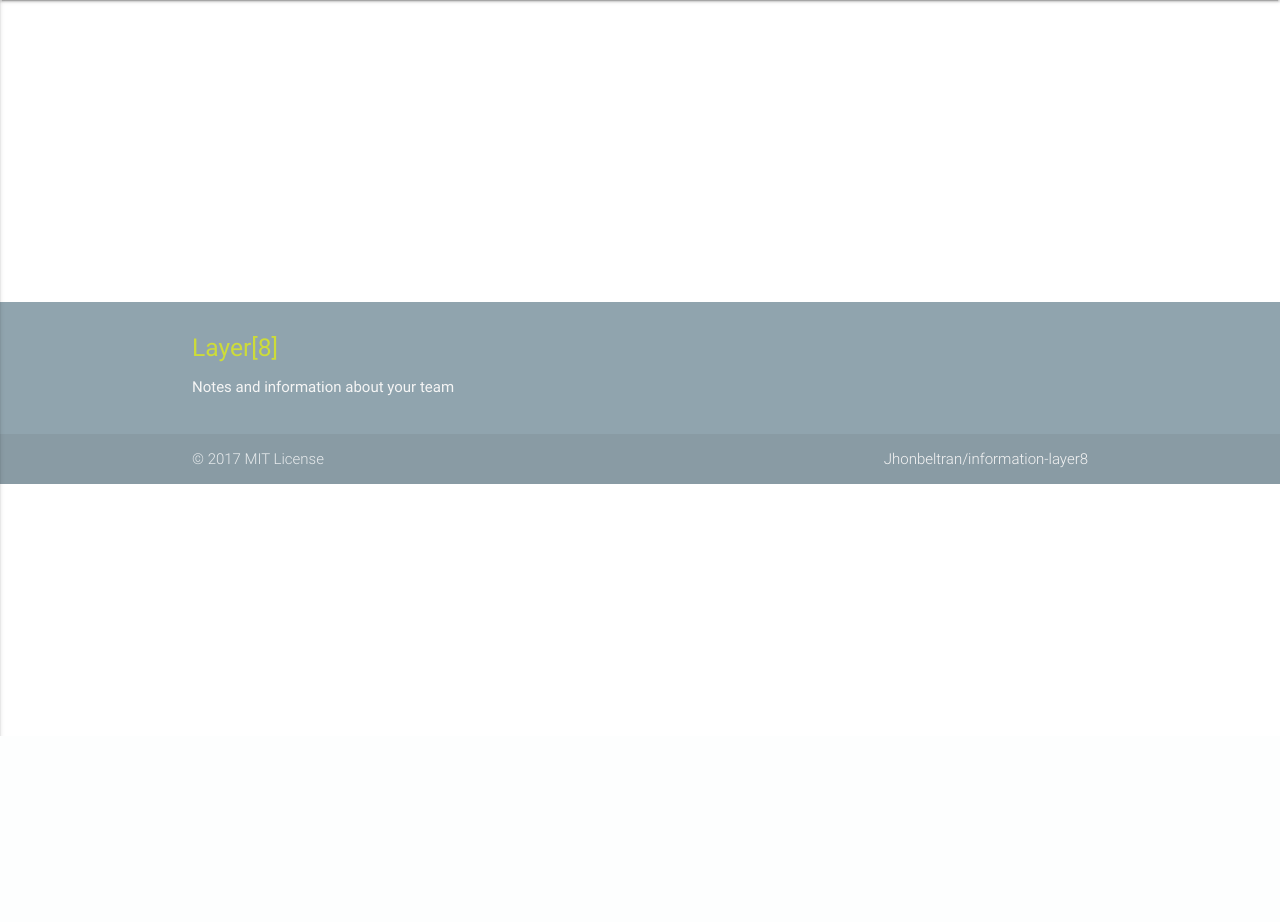
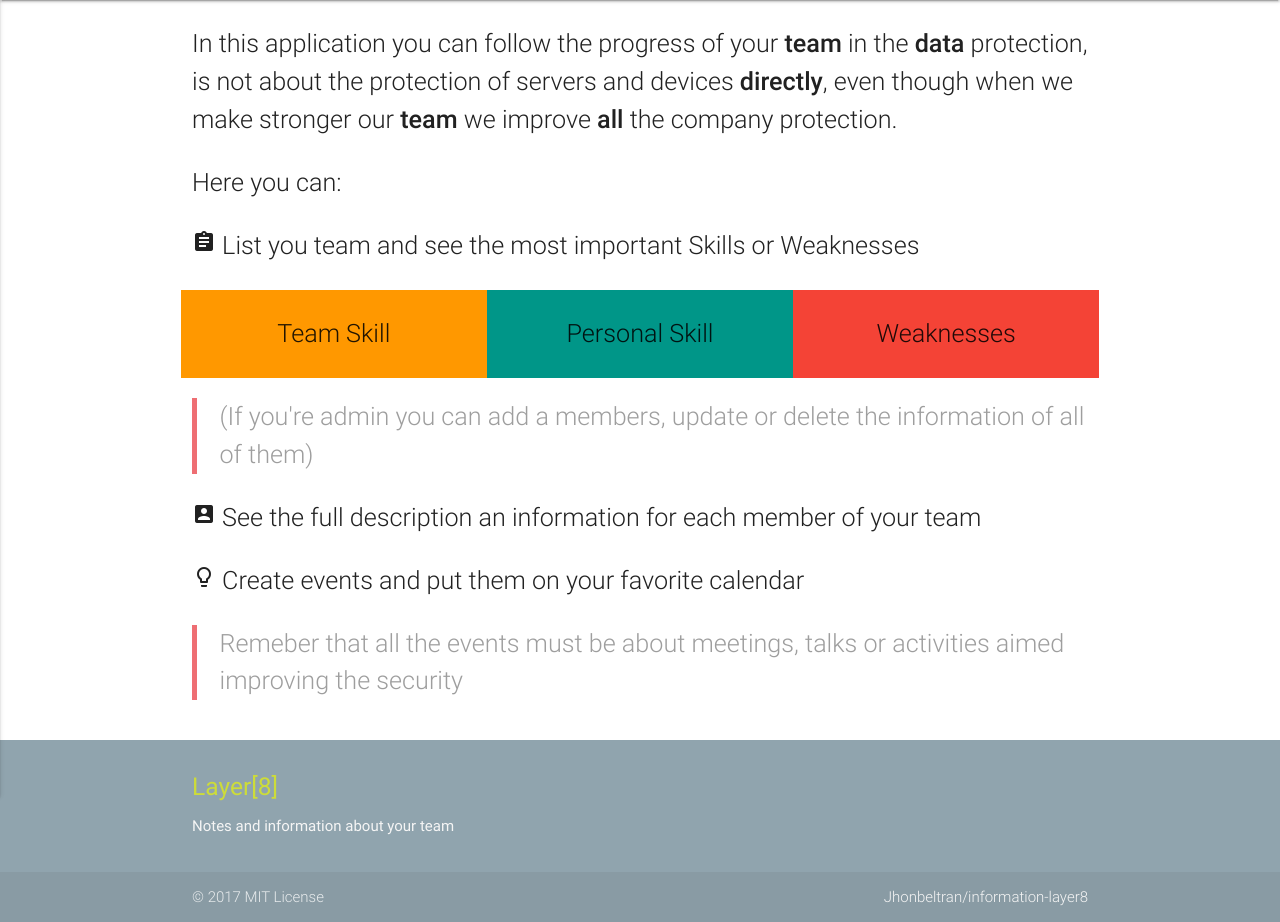
Before and after one commit to Yojanpardo/information-layer8, a Django app: template templates/home.html in a window 1280 px wide. Shown: the part 64-986 px from the top of the page. Before the commit the page ends 800 px from the top, so only its background shows below. Run offline with Django 3.2, Linux system fonts and the light colour scheme; the template is opened without the code that fills it, so the values that code supplies are empty; some libraries are stand-ins or nearby versions; some web fonts are replaced.

Commit message:
Agrego rescripción en la pagina inicial de la aplicación

```diff
--- a/templates/home.html
+++ b/templates/home.html
@@ -5,38 +5,57 @@
 {% block content %}
 
 <div class="container">
-	<div class="row"></div>
-	<div class="row"></div>
-	<div class="row"></div>
-	<div class="row"></div>
-	<div class="row"></div>
-	<div class="row"></div>
-	<div class="row">
-		<div class="col">
-			<h1 class="hide">
-				Agregar Un saludo de bienvenida y que le diga que hace la apliacación
-				 y que puede hacer dentro de ella como dos botones para ver los eventos
-				 o ver el equipo.
-			</h1>
-		</div>
-	</div>
-  <div class="row center">
+  <div class="row">
     <div class="col s12">
        {% if user and not user.is_anonymous %}
-       <p class="flow-text">Welcome back</p>
-       <p class="flow-text blue-grey-text">
-       	{{ user.get_full_name }}
+       <p class="flow-text">Welcome back <strong>
+         {{ user.get_full_name }}
+       </strong>
        </p>
        {% endif %}
+       <p class="flow-text">
+         In this application you can follow the progress of your <strong>team</strong> in the <strong>data</strong> protection, is not about the protection of servers and devices <strong>directly</strong>, even though when we make stronger our <strong>team</strong> we improve <strong>all</strong> the company protection.
+       </p>
+       <p class="flow-text">
+         Here you can:
+       </p>
+       <p class="flow-text">
+         <i class="material-icons">assignment</i>
+         List you team and see the most important Skills or Weaknesses
+       </p>
+       <div class="row center">
+         <div class="col s12 m4 orange">
+            <p class="flow-text">
+              Team Skill
+            </p>
+         </div>
+         <div class="col s12 m4 teal">
+           <p class="flow-text">
+             Personal Skill
+           </p>
+         </div>
+         <div class="col s12 m4 red">
+           <p class="flow-text">
+             Weaknesses
+           </p>
+         </div>
+       </div>
+       <blockquote class="flow-text grey-text">
+         (If you're admin you can add a members, update or delete the information of all of them)
+       </blockquote>
+       <p class="flow-text">
+         <i class="material-icons">account_box</i>
+         See the full description an information for each member of your team
+       </p>
+       <p class="flow-text">
+         <i class="material-icons">lightbulb_outline</i>
+         Create events and put them on your favorite calendar
+       </p>
+       <blockquote class="flow-text grey-text">
+         Remeber that all the events must be about meetings, talks or activities aimed improving the security
+       </blockquote>
     </div>
   </div>
-  <div class="row"></div>
-  <div class="row"></div>
-  <div class="row"></div>
-  <div class="row"></div>
-  <div class="row"></div>
-  <div class="row"></div>
-  <div class="row"></div>
 </div>
 
 {% endblock %}
```
